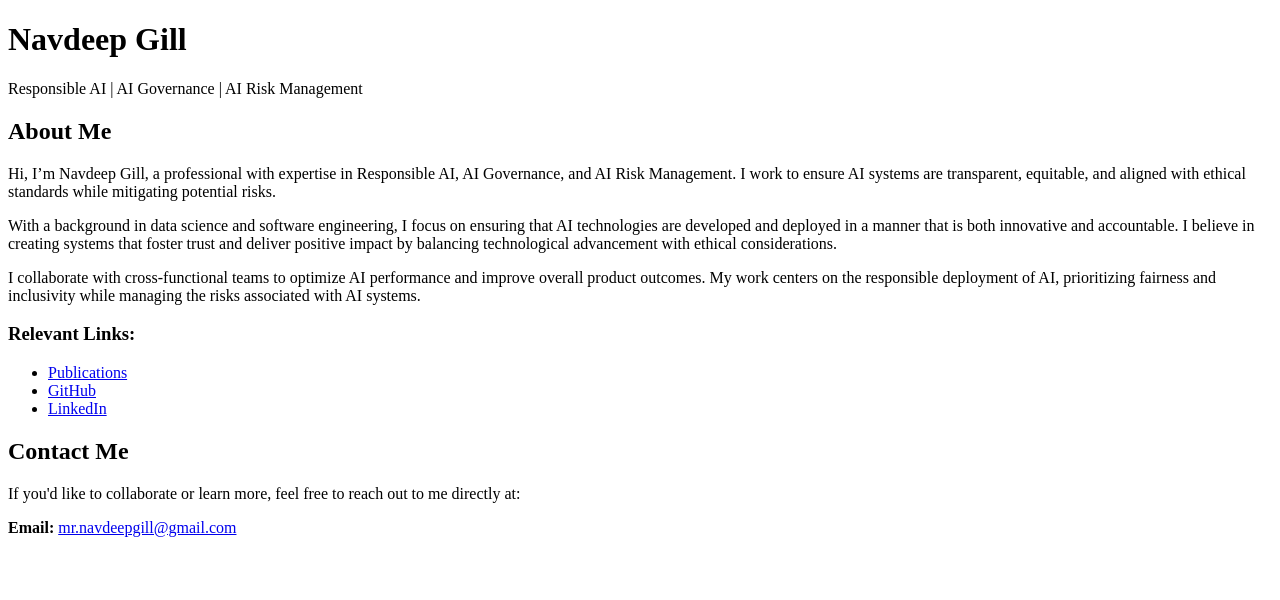
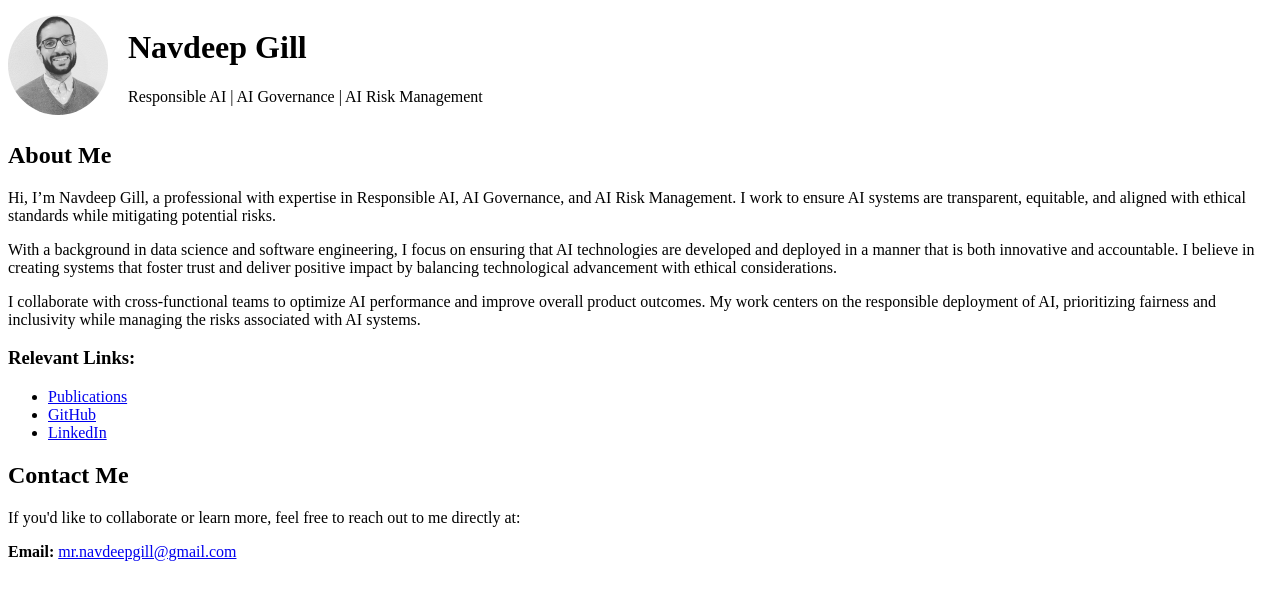
Before and after one commit to navdeep-G/navdeep-G.github.io, a plain HTML site: page index.html in a window 1280 px wide. Drawn offline with nearby package versions, Linux system fonts and the light colour scheme; some packages are replaced by stand-ins of ours.

Commit message:
Add image

```diff
--- a/index.html
+++ b/index.html
@@ -9,12 +9,27 @@
     <script type="text/javascript" async
         src="https://cdnjs.cloudflare.com/ajax/libs/mathjax/2.7.7/MathJax.js?config=TeX-MML-AM_CHTML">
     </script>
+    <style>
+        .header-container {
+            display: flex;
+            align-items: center;
+        }
+        .header-container img {
+            width: 100px; /* Adjust size as needed */
+            height: 100px;
+            border-radius: 50%;
+            margin-right: 20px;
+        }
+    </style>
 </head>
 <body>
     <header>
-        <div class="container">
-            <h1>Navdeep Gill</h1>
-            <p class="tagline">Responsible AI | AI Governance | AI Risk Management</p>
+        <div class="container header-container">
+            <img src="images/navdeep.jpg" alt="Navdeep Gill">
+            <div>
+                <h1>Navdeep Gill</h1>
+                <p class="tagline">Responsible AI | AI Governance | AI Risk Management</p>
+            </div>
         </div>
     </header>
 
```
Also changed, not shown: images/navdeep.jpg (added).
